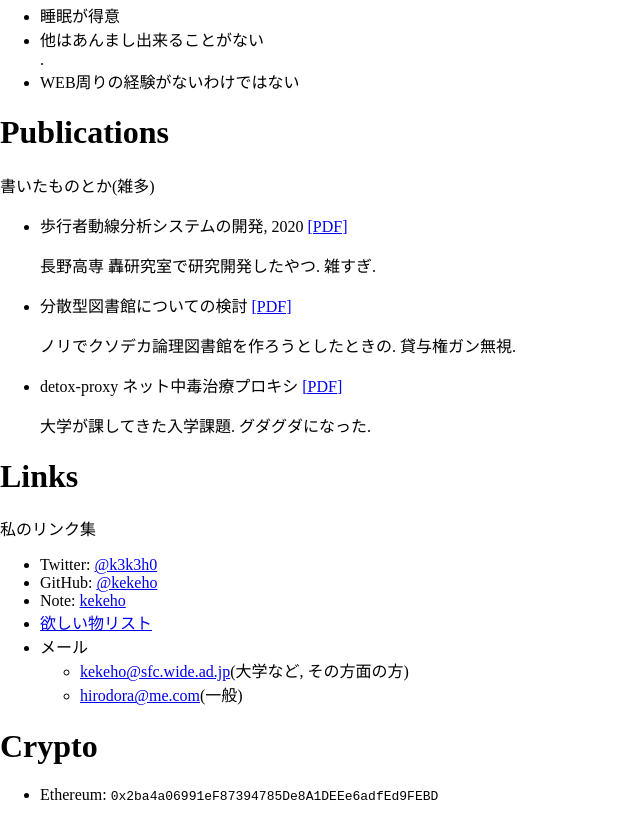
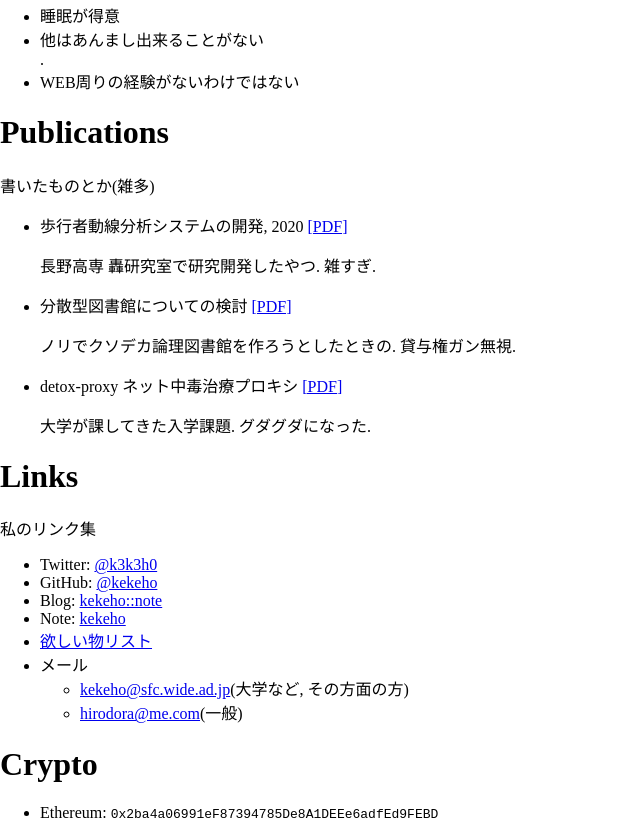
Before and after one commit to kekeho/web, a plain HTML site: page front/index.html in a window 1280 px wide. Shown: the part 616-1454 px from the top of the page, without its empty margins (0-640 px from the left). Drawn offline with Linux system fonts and the light colour scheme.

Commit message:
add: blog

```diff
--- a/front/index.html
+++ b/front/index.html
@@ -105,6 +105,7 @@
             <ul>
                 <li>Twitter: <a href="https://twitter.com">@k3k3h0</a></li>
                 <li>GitHub: <a href="https://github.com">@kekeho</a></li>
+                <li>Blog: <a href="https://blog.kekeho.net">kekeho::note</a></li>
                 <li>Note: <a href="https://note.com/kekeho">kekeho</a></li>
                 <li><a href="https://www.amazon.jp/hz/wishlist/ls/15SYKLW1AXUG6?ref_=wl_share">欲しい物リスト</a></li>
                 <li>
```
